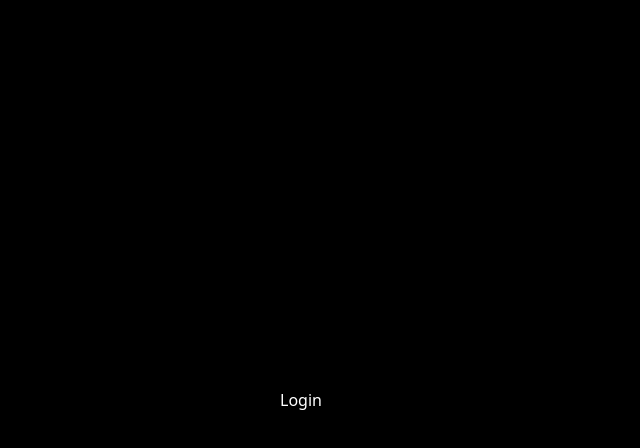
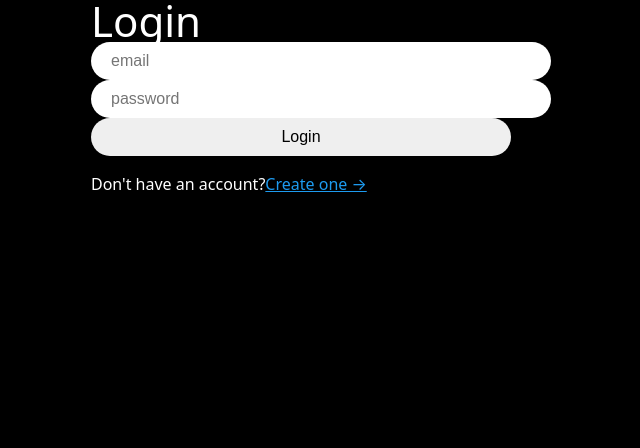
Before and after one commit to 0ct25th/react-study, a React (Vite) app in the folder nwitter-reloaded/: page /login in a window 1280 px wide. Shown: the top 448 px of the page, without its empty margins (339-979 px from the left). Built offline with nearby package versions, Linux system fonts and the light colour scheme.

Commit message:
3.5 done

```diff
--- /dev/null
+++ b/nwitter-reloaded/src/components/auth-components.ts
@@ -0,0 +1,49 @@
+import { styled } from "styled-components";
+
+export const Wrapper = styled.div`
+  height: 100%;
+  display: flex;
+  flex-direction: column;
+  aligh-items: center;
+  width: 420px;
+  padding: 50px 0px;
+`;
+
+export const Title = styled.h1`
+  font-size: 42px;
+`;
+
+export const Form = styled.form`
+  margin-top: 50px;
+  margin-bottom: 10px;
+  display: flex;
+  flex-direction: column;
+  gap: 10px;
+  width: 100%;
+`;
+
+export const Input = styled.input`
+  padding: 10px 20px;
+  border-radius: 50px;
+  border: none;
+  width: 100%;
+  font-size: 16px;
+  &[type="submit"] {
+    cursor: pointer;
+    &:hover {
+      opacity: 0.8;
+    }
+  }
+`;
+
+export const Error = styled.span`
+  font-weight: 600;
+  color: tomato;
+`;
+
+export const Switcher = styled.span`
+  margin-top: 20px;
+  a {
+    color: #1d9bf0;
+  }
+`;
--- a/nwitter-reloaded/src/routes/create-auccrount.tsx
+++ b/nwitter-reloaded/src/routes/create-auccrount.tsx
@@ -1,48 +1,9 @@
 import { useState } from "react";
-import { styled } from "styled-components";
 import { auth } from "../firebase";
 import { createUserWithEmailAndPassword, updateProfile } from "firebase/auth";
-import { useNavigate } from "react-router-dom";
-
-const Wrapper = styled.div`
-  height: 100%;
-  display: flex;
-  flex-direction: column;
-  aligh-items: center;
-  width: 420px;
-  padding: 50px 0px;
-`;
-
-const Title = styled.h1`
-  font-size: 42px;
-`;
-
-const Form = styled.form`
-  margin-top: 50px;
-  display: flex;
-  flex-direction: column;
-  gap: 10px;
-  width: 100%;
-`;
-
-const Input = styled.input`
-  padding: 10px 20px;
-  border-radius: 50px;
-  border: none;
-  width: 100%;
-  font-size: 16px;
-  &[type="submit"] {
-    cursor: pointer;
-    &:hover {
-      opacity: 0.8;
-    }
-  }
-`;
-
-const Error = styled.span`
-  font-weight: 600;
-  color: tomato;
-`;
+import { FirebaseError } from "firebase/app";
+import { Form, Link, useNavigate } from "react-router-dom";
+import { Error, Input, Switcher, Title, Wrapper } from "../components/auth-components";
 
 export default function CreateAccount() {
   const navigate = useNavigate();
@@ -68,9 +29,11 @@
 
   const onSubmit = async (event: React.FormEvent<HTMLFormElement>) => {
     event.preventDefault();
+    setError("");
     if (isLoading || name === "" || email === "" || password === "") return;
     {
       try {
+        setIsLoading(true);
         const credentials = await createUserWithEmailAndPassword(
           auth,
           email,
@@ -79,8 +42,11 @@
         console.log(credentials.user);
         await updateProfile(credentials.user, { displayName: name });
         navigate("/");
-      } catch (error) {
-        console.error(error);
+      } catch (e) {
+        console.error(e);
+        if (e instanceof FirebaseError) {
+          setError(e.message);
+        }
       } finally {
         setIsLoading(false);
       }
@@ -121,6 +87,9 @@
         />
       </Form>
       {error !== "" ? <Error>{error}</Error> : null}
+      <Switcher>
+        Already have an account? <Link to="/login">Login &rarr;</Link>
+      </Switcher>
     </Wrapper>
   );
 }
--- a/nwitter-reloaded/src/routes/login.tsx
+++ b/nwitter-reloaded/src/routes/login.tsx
@@ -1,3 +1,79 @@
-export default function Login() {
-    return <h1>Login</h1>;
+import { useState } from 'react';
+import { FirebaseError } from "firebase/app";
+import { signInWithEmailAndPassword } from "firebase/auth";
+import { Form, Link, useNavigate } from "react-router-dom";
+import { auth } from "../firebase";
+import { Error, Input, Switcher, Title, Wrapper } from "../components/auth-components";
+
+export default function CreateAccount() {
+  const navigate = useNavigate();
+  const [isLoading, setIsLoading] = useState(false);
+  const [error, setError] = useState("");
+
+  const [email, setEmail] = useState("");
+  const [password, setPassword] = useState("");
+
+  const onChange = (event: React.ChangeEvent<HTMLInputElement>) => {
+    const {
+      target: { name, value },
+    } = event;
+    if (name === "email") {
+      setEmail(value);
+    } else if (name === "password") {
+      setPassword(value);
+    }
+  };
+
+  const onSubmit = async (event: React.FormEvent<HTMLFormElement>) => {
+    event.preventDefault();
+    setError("");
+    if (isLoading|| email === "" || password === "") return;
+    {
+      try {
+        setIsLoading(true);
+        await signInWithEmailAndPassword(auth, email, password);
+        navigate("/");
+      } catch (e) {
+        console.error(e);
+        if (e instanceof FirebaseError) {
+          setError(e.message);
+        }
+      } finally {
+        setIsLoading(false);
+      }
+    }
+  };
+
+  return (
+    <Wrapper>
+      <Title>Login</Title>
+      <Form onSubmit={onSubmit}>
+        <Input
+          onChange={onChange}
+          name="email"
+          value={email}
+          placeholder="email"
+          type="email"
+          required
+        />
+        <Input
+          onChange={onChange}
+          name="password"
+          value={password}
+          placeholder="password"
+          type="password"
+          required
+        />
+        <Input
+          type="submit"
+          value={isLoading ? "Loading..." : "Login"}
+        />
+      </Form>
+      {error !== "" ? <Error>{error}</Error> : null}
+      <Switcher>
+        Don't have an account?
+        <Link to="/create-account">Create one &rarr;</Link>
+      </Switcher>
+    </Wrapper>
+  );
 }
```
